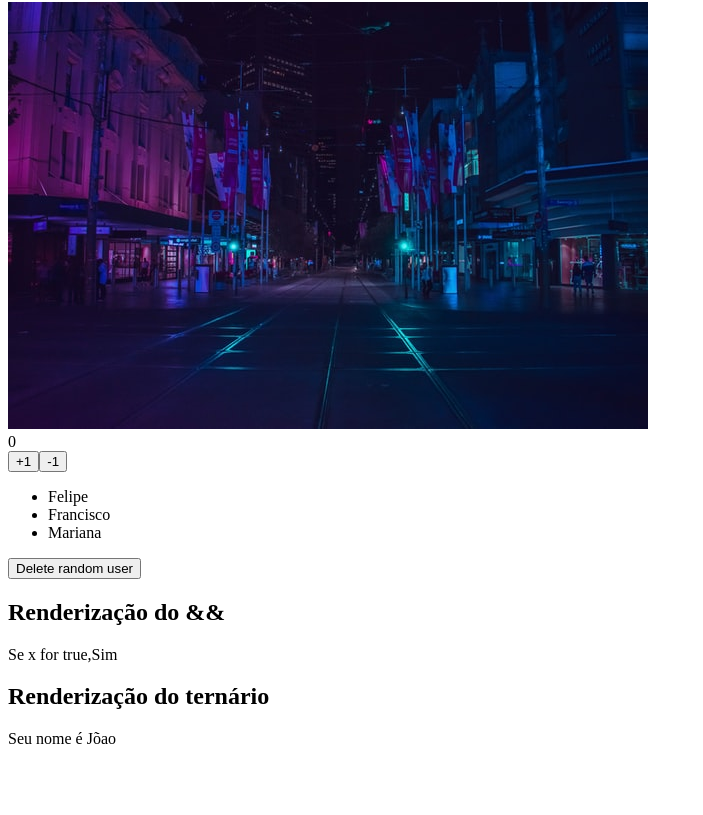
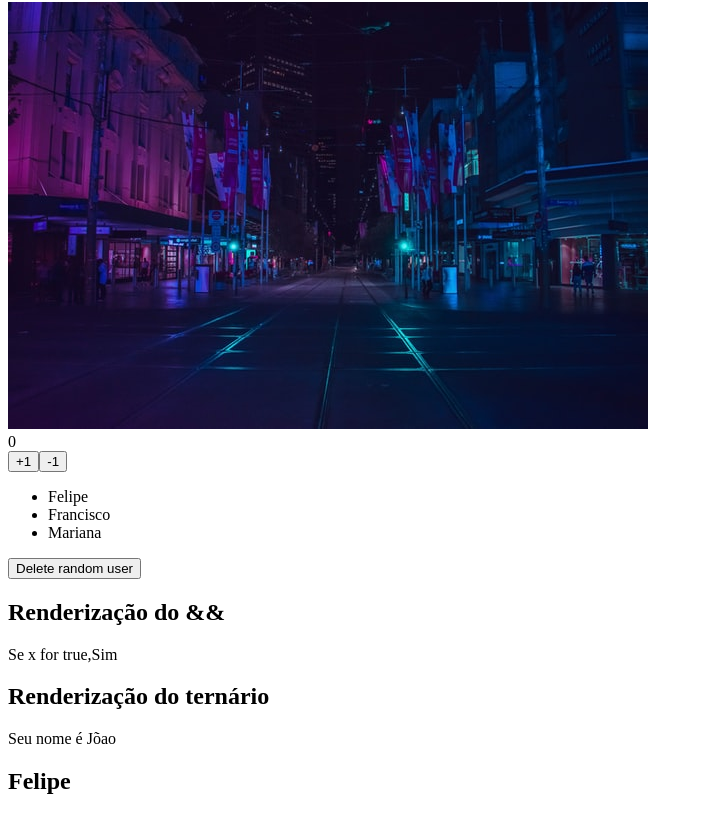
Before and after one commit to felipe-machado-front-end/react-hora-de-codar, a React (Vite) app: page / in a window 1280 px wide. Shown: the part 185-1000 px from the top of the page, without its empty margins (0-703 px from the left). Before the commit the page ends 949 px from the top, so only its background shows below. Built offline with nearby package versions, Linux system fonts and the light colour scheme.

Commit message:
Primeiro contato com props

```diff
--- /dev/null
+++ b/src/components/2-avancando-react/ShowUserName.jsx
@@ -0,0 +1,7 @@
+import React from "react";
+
+const ShowUserName = (props) => {
+  return <h2>{props.name}</h2>;
+};
+
+export default ShowUserName;
--- a/src/components/2-avancando-react/UseComponents2.jsx
+++ b/src/components/2-avancando-react/UseComponents2.jsx
@@ -3,6 +3,7 @@ import ConditionalRender from "./ConditionalRender";
 import ManageDate from "./ManageDate";
 import Photo from "./Photo";
 import RenderList from "./RenderList";
+import ShowUserName from "./ShowUserName";
 
 export const UseComponents2 = () => {
   return (
@@ -12,6 +13,7 @@ export const UseComponents2 = () => {
       <ManageDate />
       <RenderList />
       <ConditionalRender />
+      <ShowUserName name="Felipe" />
     </div>
   );
 };
```
